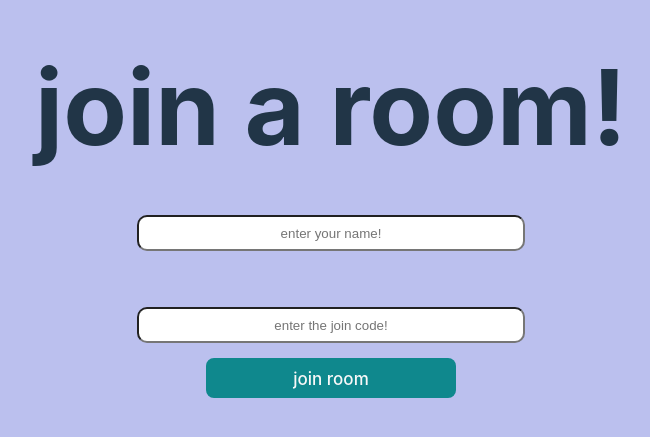
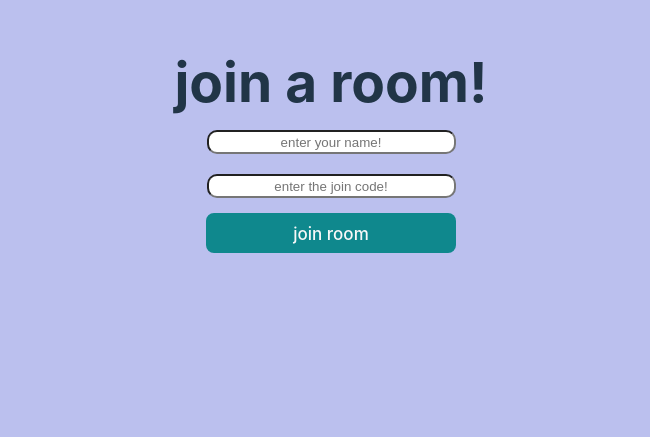
Before and after one commit to ejiang24/brushup, a React (Vite) app in the folder frontend/: page /joinroom in a window 1280 px wide. Shown: the part 105-542 px from the top of the page, without its empty margins (309-959 px from the left). Built offline with nearby package versions, Linux system fonts and the light colour scheme; no server answers.

Commit message:
join page zoom

```diff
--- a/frontend/src/styles/JoinRoom.css
+++ b/frontend/src/styles/JoinRoom.css
@@ -8,23 +8,32 @@
     display: flex;
     flex-direction: column;
     align-items: center;
-
-
 }
 
 .joinTitleContainer{
-
-display: flex;
-align-items: center;
-justify-content: center;
+    display: flex;
+    align-items: center;
+    justify-content: center;
 }
 
 .joinTitle{
     margin-top: 20vh;
-    font-size: 13vh;
+    font-size: 55px;
+    max-width: 90vw;
 }
 
 
 .buttonText{
     color: rgb(248, 248, 248);
 }
+
+.input{
+    width: 245px;
+    height: 20px;
+    margin-top: 20px;
+
+}
+
+.joinButton{
+    margin-bottom: 15px;
+}
```
Also changed, not shown: frontend/src/styles/HomeStyle.css (indentation only).
